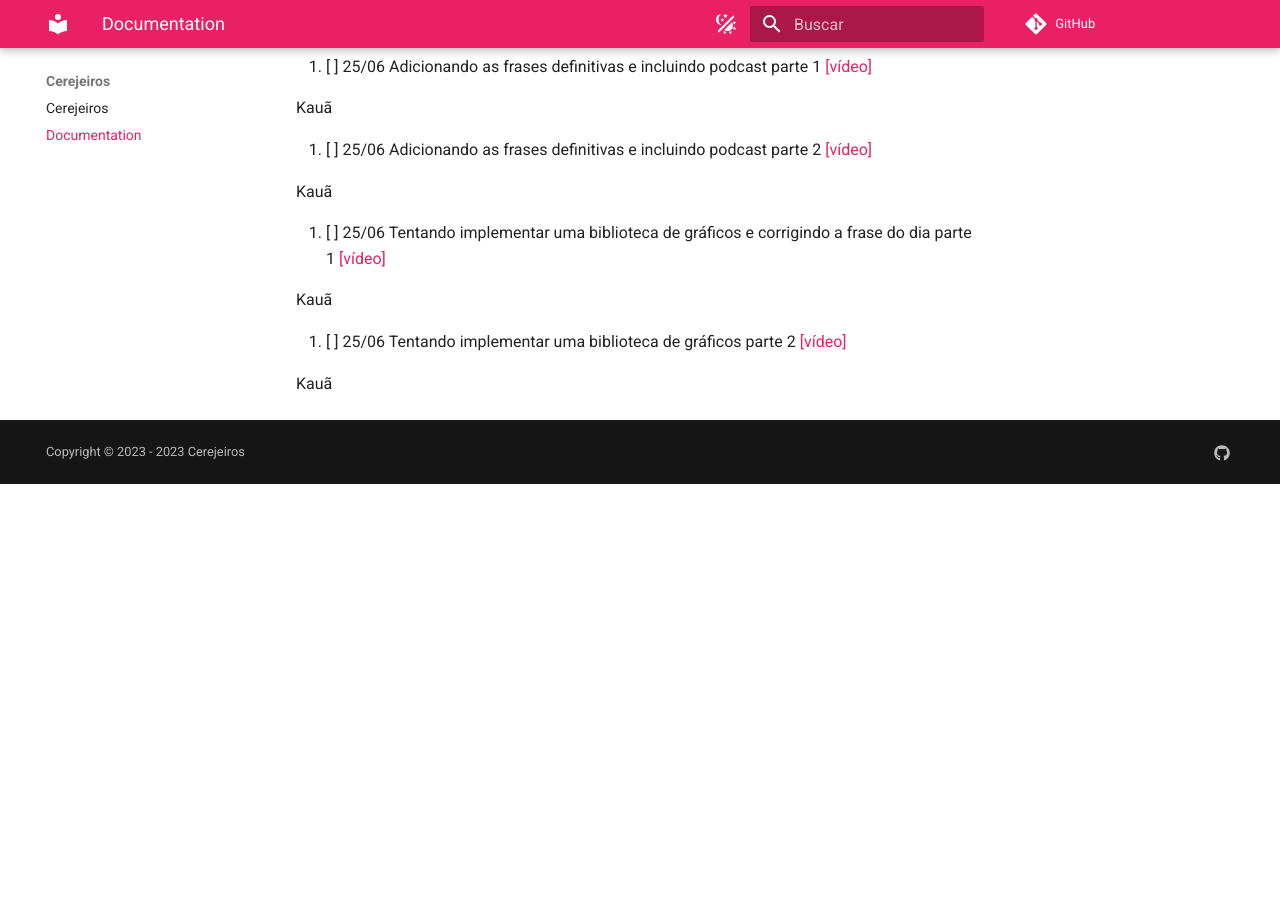
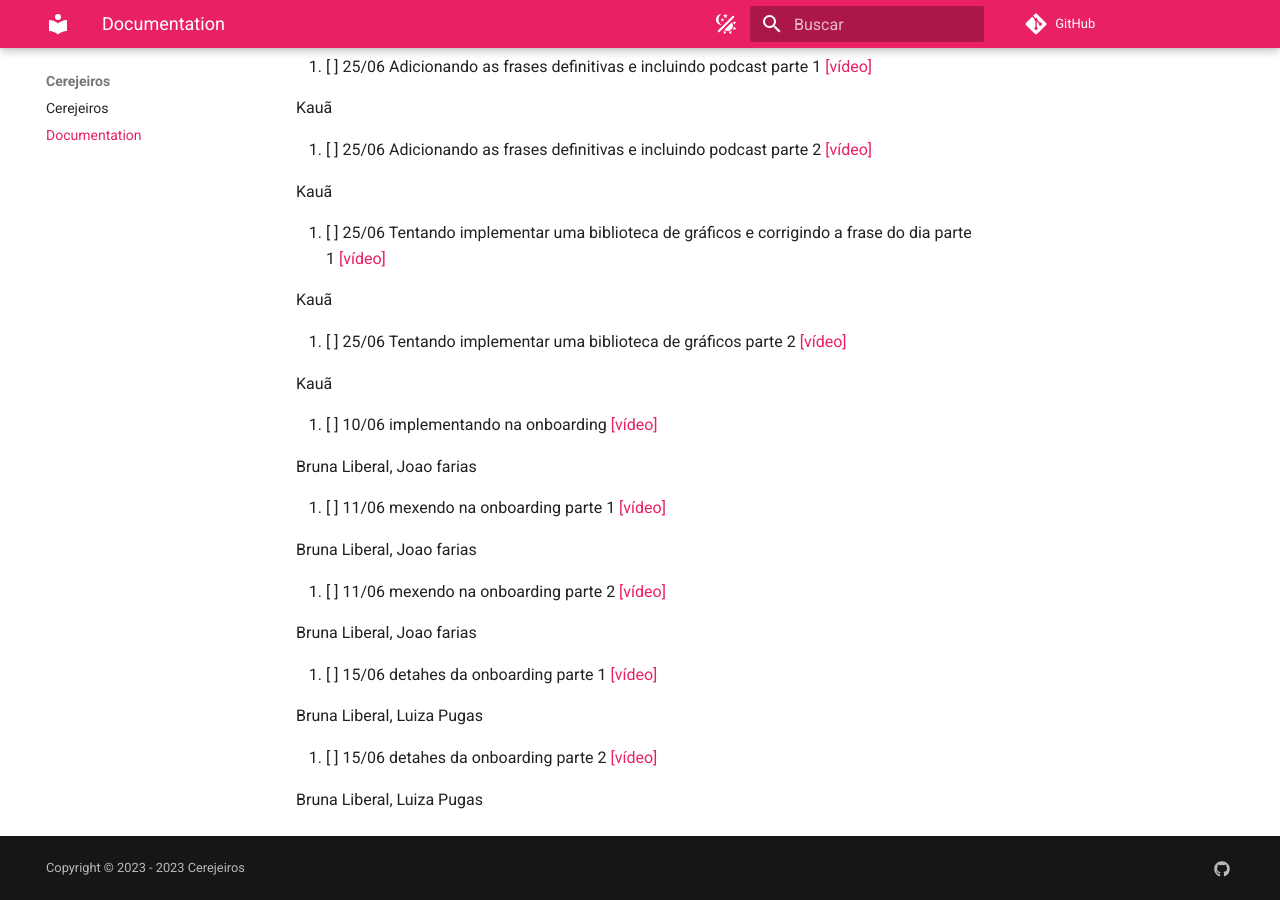
Before and after one commit to cerejeiros/bloom, an MkDocs documentation site: the page built from docs/documentation.md, in a window 1280 px wide and 900 px high, scrolled down 4637 px. Built offline with MkDocs 1.6.1 and Material for MkDocs 9.7.7, drawn with Linux system fonts in a browser that asks for light colours; comment, search, counter and statistics services are not loaded; before the commit the page ends 5121 px from its top, so only the background shows below that.

Commit message:
update docs

```diff
--- a/docs/documentation.md
+++ b/docs/documentation.md
@@ -209,3 +209,23 @@ Kauã
 52. [ ] 25/06 Tentando implementar uma biblioteca de gráficos parte 2 [[vídeo]](https://www.youtube.com/watch?v=GFHHWab_2EQ)
 
 Kauã
+
+53. [ ] 10/06 implementando  na onboarding [[vídeo]](https://drive.google.com/drive/folders/1WUH_HKjrRolpq8PQYaerOoQe_rYocuUN)
+
+Bruna Liberal, Joao farias
+
+54. [ ] 11/06 mexendo na onboarding parte 1 [[vídeo]](https://drive.google.com/drive/folders/1WUH_HKjrRolpq8PQYaerOoQe_rYocuUN)
+
+Bruna Liberal, Joao farias
+
+55. [ ] 11/06 mexendo na onboarding parte 2 [[vídeo]](https://drive.google.com/drive/folders/1WUH_HKjrRolpq8PQYaerOoQe_rYocuUN)
+
+Bruna Liberal, Joao farias
+
+56. [ ] 15/06 detahes da onboarding parte 1 [[vídeo]](https://www.youtube.com/watch?v=0eNZ4nnl5aY)
+
+Bruna Liberal, Luiza Pugas
+
+57. [ ] 15/06 detahes da onboarding parte 2 [[vídeo]](https://drive.google.com/drive/folders/1WUH_HKjrRolpq8PQYaerOoQe_rYocuUN)
+
+Bruna Liberal, Luiza Pugas
```
